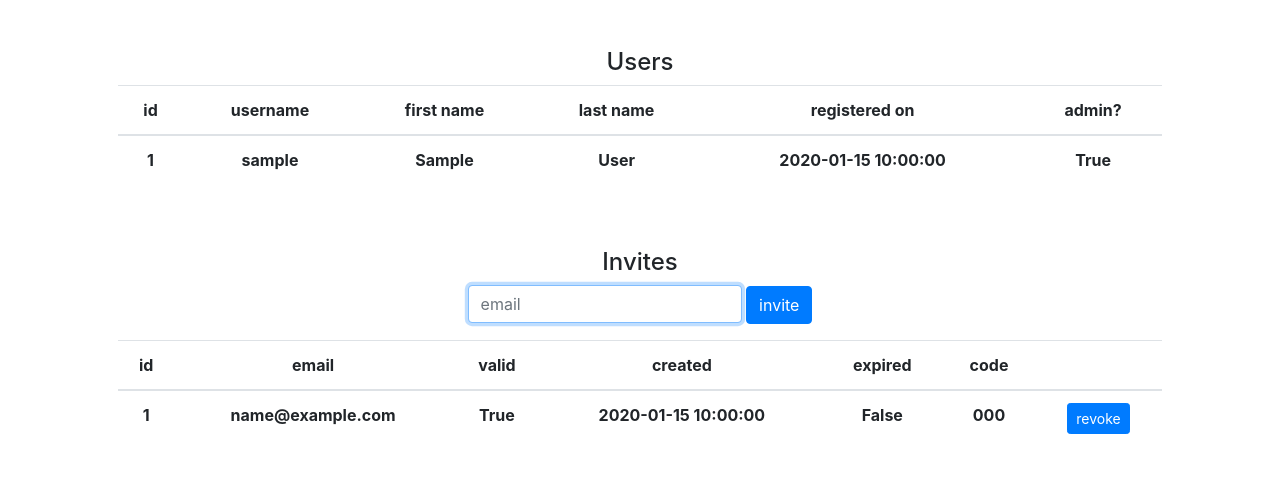
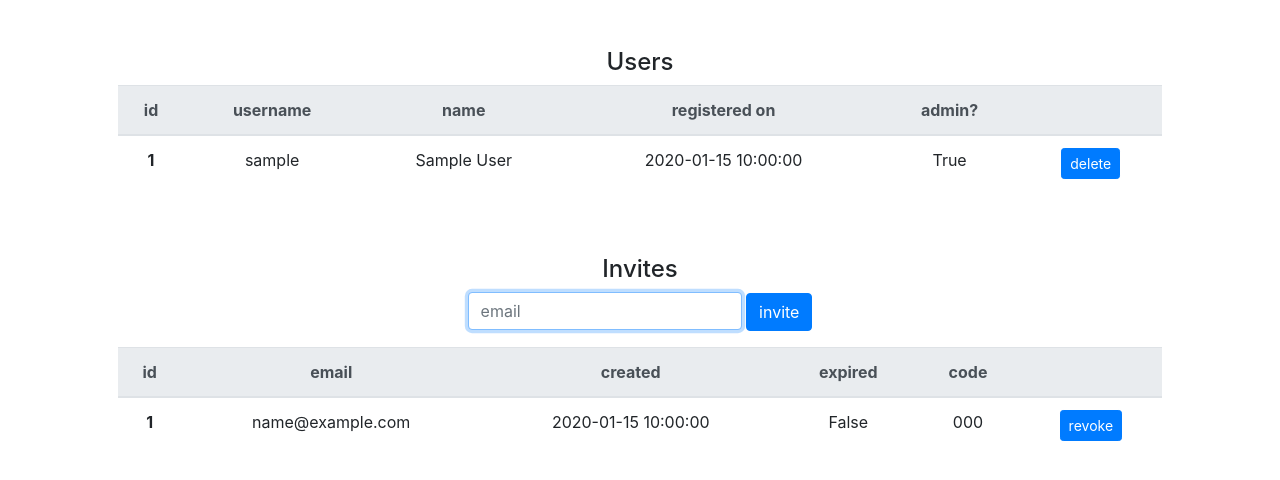
Before and after one commit to jordacai/gifted, a Flask app: page /admin in a window 1280 px wide. Shown: the part 66-546 px from the top of the page. Run offline with Flask 2, Linux system fonts and the light colour scheme; tables that the repository leaves empty hold one stand-in row (values such as "Sample post"); lists and menus that the app fills with data are empty; some libraries are stand-ins or nearby versions.

Commit message:
Admin can now delete users. Cleaned up admin view.

```diff
--- a/gifted/templates/admin.html
+++ b/gifted/templates/admin.html
@@ -6,26 +6,31 @@ admin
 
 {% block main %}
 <h4>Users</h4>
-    <table class="table table">
-        <thead>
+    <table class="table">
+        <thead class="thead-light">
             <tr>
                 <th scope="col">id</th>
                 <th scope="col">username</th>
-                <th scope="col">first name</th>
-                <th scope="col">last name</th>
+                <th scope="col">name</th>
                 <th scope="col">registered on</th>
                 <th scope="col">admin?</th>
+                <th scope="col"></th>
             </tr>
         </thead>
         <tbody>
             {% for user in users %}
             <tr>
                 <th scope="row">{{ user.id }}</th>
-                <th scope="row">{{ user.username }}</th>
-                <th scope="row">{{ user.first_name }}</th>
-                <th scope="row">{{ user.last_name }}</th>
-                <th scope="row">{{ user.registered_on }}</th>
-                <th scope="row">{{ user.is_admin | pretty_boolean }}</th>
+                <td>{{ user.username }}</td>
+                <td>{{ user.first_name }} {{ user.last_name }}</td>
+                <td>{{ user.registered_on }}</td>
+                <td>{{ user.is_admin | pretty_boolean }}</td>
+                <td>
+                    <form action="/admin/users/delete" method="post">
+                        <input hidden name="id" type="number" value="{{ user.id }}">
+                        <button class="btn btn-primary btn-sm" type="submit">delete</button>
+                    </form>
+                </td>
             </tr>
             {% endfor %}
         </tbody>
@@ -33,7 +38,7 @@ admin
 <br/>
 <br/>
 <h4>Invites</h4>
-    <form action="/admin/invite" method="post">
+    <form action="/admin/invites" method="post">
         <div class="form-group">
             <input autocomplete="off" autofocus class="form-control" name="email" placeholder="email" type="email">
             <button class="btn btn-primary" type="submit">invite</button>
@@ -42,12 +47,11 @@ admin
     {% if not invites %}
         <p>No invites pending</p>
     {% else %}
-        <table class="table table">
-            <thead>
+        <table class="table">
+            <thead class="thead-light">
                 <tr>
                     <th scope="col">id</th>
                     <th scope="col">email</th>
-                    <th scope="col">valid</th>
                     <th scope="col">created</th>
                     <th scope="col">expired</th>
                     <th scope="col">code</th>
@@ -58,17 +62,16 @@ admin
                 {% for invite in invites %}
                 <tr>
                     <th scope="row">{{ invite.id }}</th>
-                    <th scope="row">{{ invite.email }}</th>
-                    <th scope="row">{{ invite.valid | pretty_boolean }}</th>
-                    <th scope="row">{{ invite.created }}</th>
-                    <th scope="row">{{ invite.expires | is_expired }}</th>
-                    <th scope="row">{{ invite.code }}</th>
-                    <th scope="row">
-                        <form action="/admin/revoke" method="post">
+                    <td>{{ invite.email }}</td>
+                    <td>{{ invite.created }}</td>
+                    <td>{{ invite.expires | is_expired }}</td>
+                    <td>{{ invite.code }}</td>
+                    <td>
+                        <form action="/admin/invites/revoke" method="post">
                             <input hidden name="id" type="number" value="{{ invite.id }}">
                             <button class="btn btn-primary btn-sm" type="submit">revoke</button>
                         </form>
-                    </th>
+                    </td>
                 </tr>
                 {% endfor %}
             </tbody>
--- a/gifted/views.py
+++ b/gifted/views.py
@@ -80,12 +80,22 @@ def register():
 
 @bp.route('/admin')
 def admin():
-    users = User.query.all()
-    invites = Invite.query.filter_by(valid=1).all()
+    users = User.query.order_by(User.id.desc()).all()
+    invites = Invite.query.filter_by(valid=1).order_by(Invite.id.desc()).all()
     return render_template('admin.html', users=users, invites=invites)
 
 
-@bp.route('/admin/invite', methods=['POST'])
+@bp.route('/admin/users/delete', methods=['POST'])
+def delete():
+    user_id = request.form.get('id')
+    user = User.query.get(user_id)
+    db.session.delete(user)
+    db.session.commit()
+    flash(f'Deleted user {user}!', 'success')
+    return redirect(url_for('views.admin'))
+
+
+@bp.route('/admin/invites', methods=['POST'])
 def invite():
     email = request.form.get('email')
     invitation = Invite(email=email)
@@ -103,7 +113,7 @@ def invite():
     return redirect(url_for('views.admin'))
 
 
-@bp.route('/admin/revoke', methods=['POST'])
+@bp.route('/admin/invites/revoke', methods=['POST'])
 def revoke():
     invitation_id = request.form.get('id')
     invitation = Invite.query.filter_by(id=invitation_id).first()
```
Also changed, not shown: instance/gifted.sqlite.
